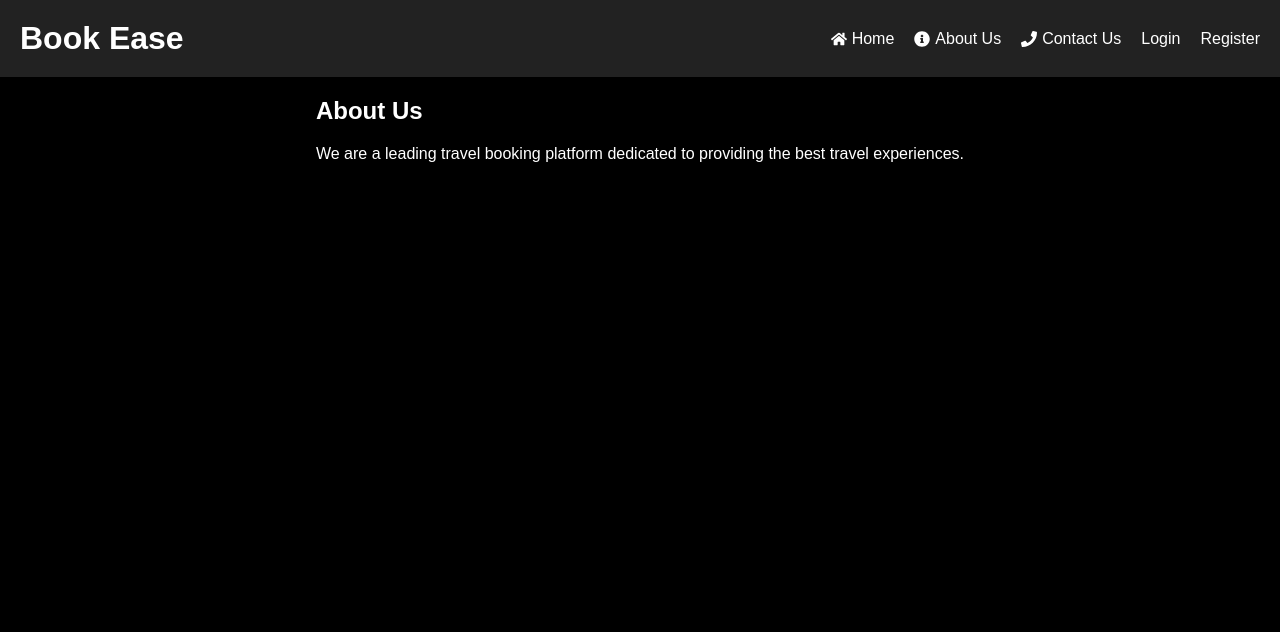
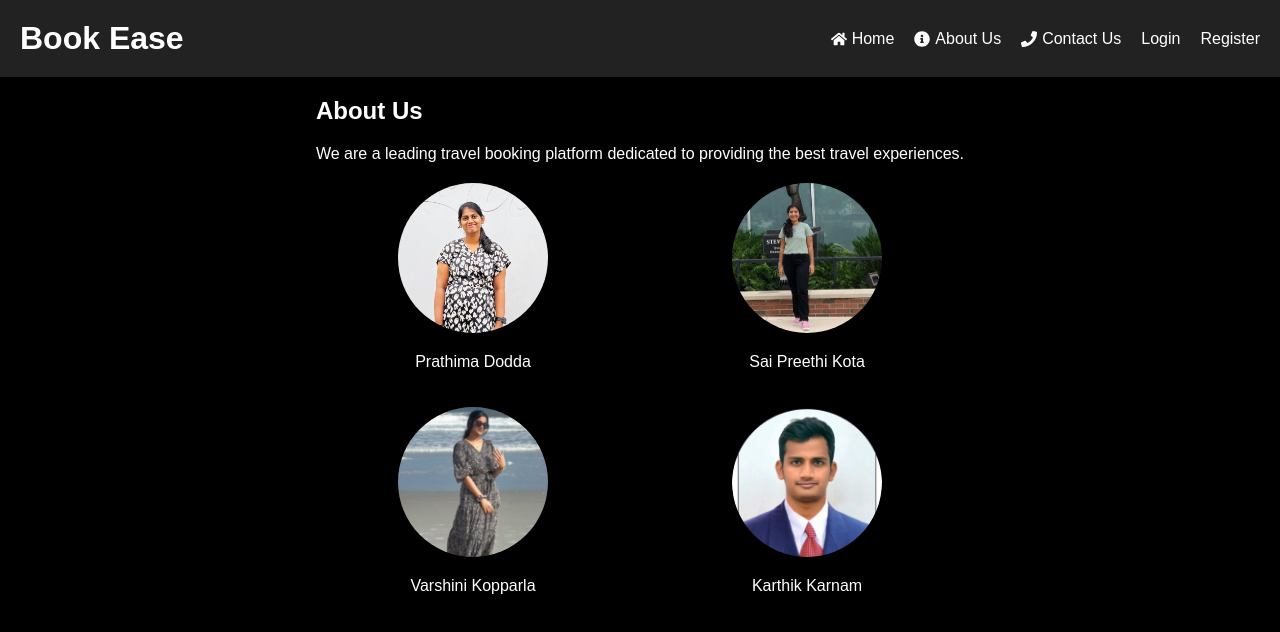
Before and after one commit to UF-Fall-24/SE_PROJECT, a React (Create React App) app: page /about in a window 1280 px wide. Shown: the top 632 px of the page. Built offline with nearby package versions, Linux system fonts and the light colour scheme.

Commit message:
Final code

```diff
--- /dev/null
+++ b/src/components/About.css
@@ -0,0 +1,17 @@
+.team-members {
+  display: grid;
+  grid-template-columns: repeat(2, 1fr);
+  gap: 20px;
+  margin-top: 20px;
+}
+
+.team-member {
+  text-align: center;
+}
+
+.team-member img {
+  width: 150px;
+  height: 150px;
+  border-radius: 50%;
+  object-fit: cover;
+}
--- a/src/components/About.js
+++ b/src/components/About.js
@@ -1,11 +1,44 @@
-// src/components/About.js
 import React from 'react';
+import './About.css';
+import human1 from './human1.jpg';
+import human2 from './human2.jpg';
+import human3 from './human3.jpg';
+import human4 from './human4.jpg';
 
 const About = () => {
     return (
         <div>
             <h2>About Us</h2>
             <p>We are a leading travel booking platform dedicated to providing the best travel experiences.</p>
+
+            <div className="team-members">
+                <div className="team-member">
+                    <a href="https://www.linkedin.com/in/prathima-dodda/" target="_blank" rel="noopener noreferrer">
+                        <img src={human1} alt="Prathima Dodda" />
+                    </a>
+                    <p>Prathima Dodda</p>
+                </div>
+                <div className="team-member">
+                <a href="https://www.linkedin.com/in/sai-preethi123/" target="_blank" rel="noopener noreferrer">
+                <img src={human2} alt="Sai Preethi Kota" />
+                    </a>
+                    <p>Sai Preethi Kota</p>
+                </div>
+                <div className="team-member">
+                <a href="https://www.linkedin.com/in/kopparla-varshini/" target="_blank" rel="noopener noreferrer">
+                <img src={human3} alt="Varshini Kopparla" />
+                    </a>
+
+                    <p>Varshini Kopparla</p>
+                </div>
+                <div className="team-member">
+                <a href="https://www.linkedin.com/in/karthik-karnam/" target="_blank" rel="noopener noreferrer">
+                <img src={human4} alt="Karthik Karnam" />
+                    </a>
+
+                    <p>Karthik Karnam</p>
+                </div>
+            </div>
         </div>
     );
 };
```
